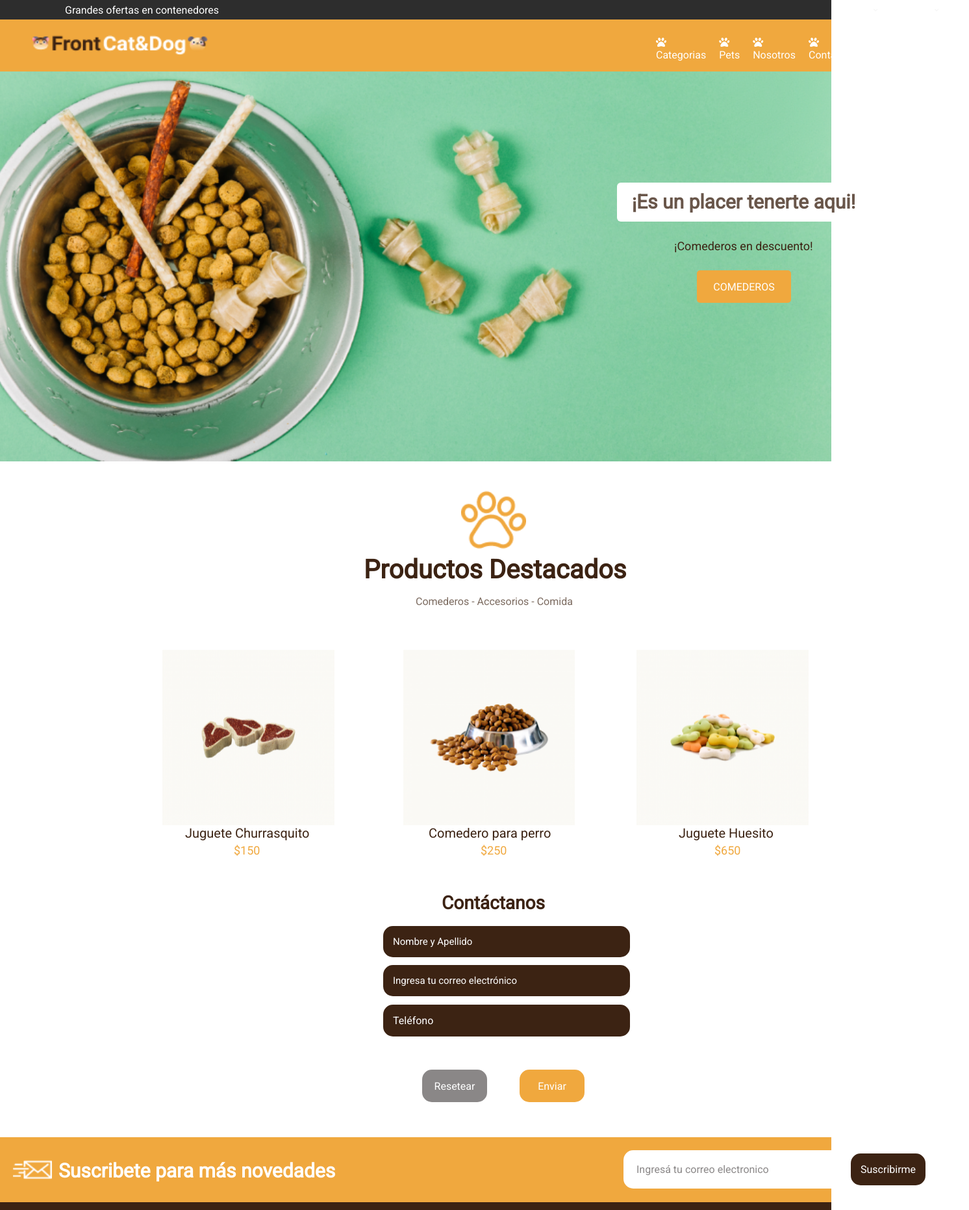
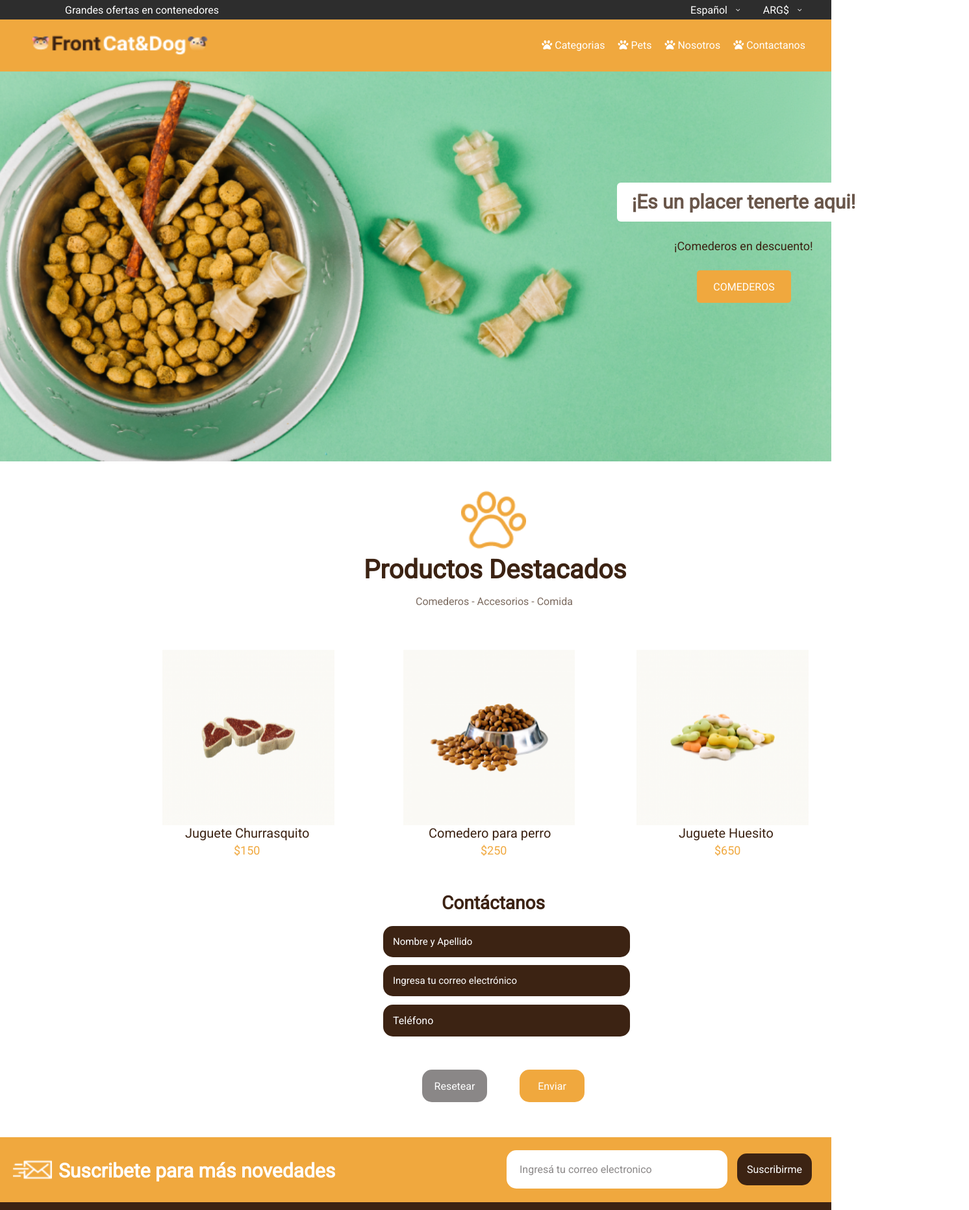
Before and after one commit to LucaCarena97/Trabajo-11s-Petshop, a plain HTML site: page index.html in a window 1280 px wide. Shown: the top 1862 px of the page at 65% size, 1492 px wide, since content can reach past the window. Drawn offline with Linux system fonts and the light colour scheme.

Commit message:
Trabajo 11s Luca

```diff
--- a/css/style.css
+++ b/css/style.css
@@ -17,12 +17,12 @@ body {
 
 .flecha1 {
     position: absolute;
-    left: 1345px;
+    right: 140px;
 }
 
 .flecha2 {
     position: absolute;
-    left: 1439px;
+    right: 45px;
 }
 
 .e1 {
@@ -33,13 +33,13 @@ body {
 
 .e2 {
     position: absolute;
-    left: 1280px;
+    right: 160px;
     color: white;
 }
 
 .e3 {
     position: absolute;
-    left: 1390px;
+    right: 65px;
     color: white;
 }
 
@@ -61,7 +61,8 @@ body {
     color: white;
     display: flex;
     position: absolute;
-    left: 1000px;
+    right: 30px;
+    top: 50px;
 
 }
 
@@ -347,7 +348,7 @@ height: 30px;
     background-color: white;
     position: absolute;
     width: 300px;
-    left: 960px;
+    right: 160px;
     top: 4px;
 }
 
@@ -357,7 +358,7 @@ height: 30px;
     color: white;
     background-color: #3C2313;
     position: absolute;
-    left: 1310px;
+    right: 30px;
     top: 9px;
 }
 
@@ -371,7 +372,7 @@ footer {
 
 .logo2 {
     position: absolute;
-    left: 1100px;
+    right: 150px;
     top: 160px;
     width: 250px;
     height: 35px;
@@ -455,7 +456,7 @@ footer {
 
 .derechos {
     text-align: center;
-    width: 1472px;
+    width: 99%;
     position: absolute;
     top: 288px;
     padding: 10px;
```
